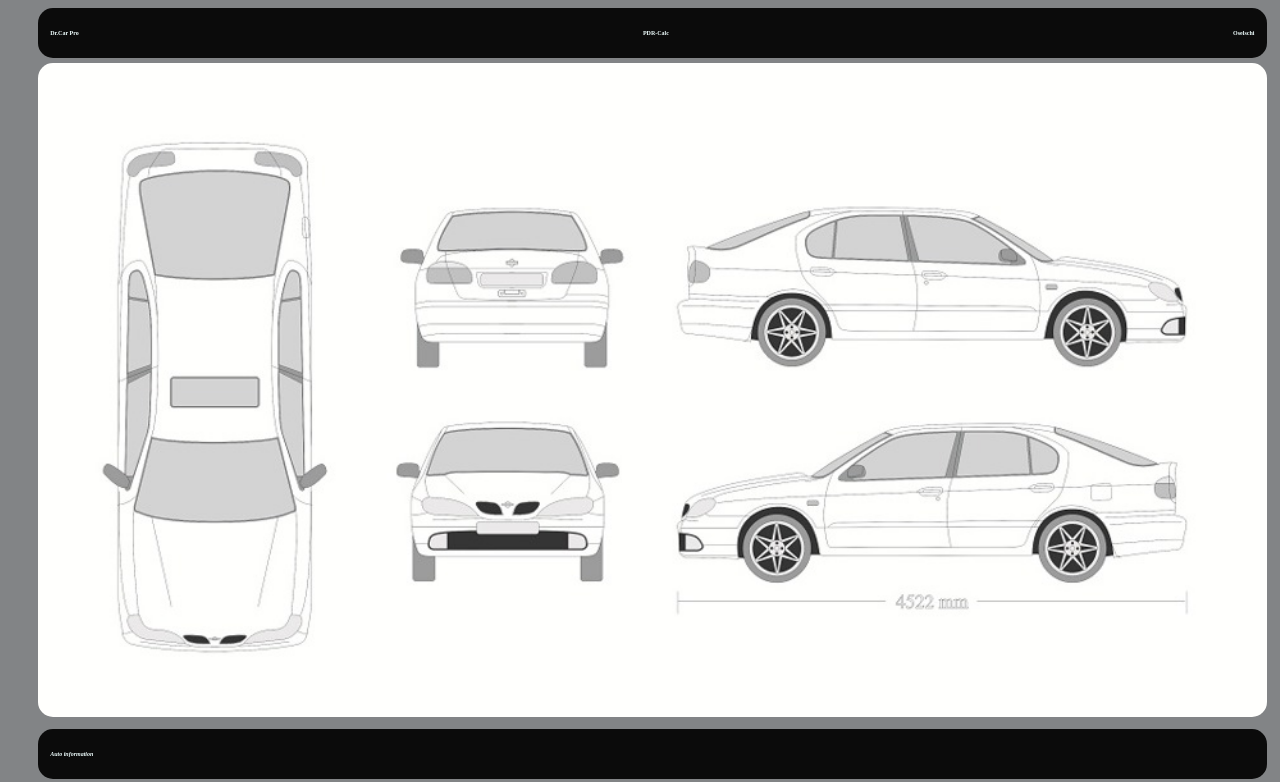
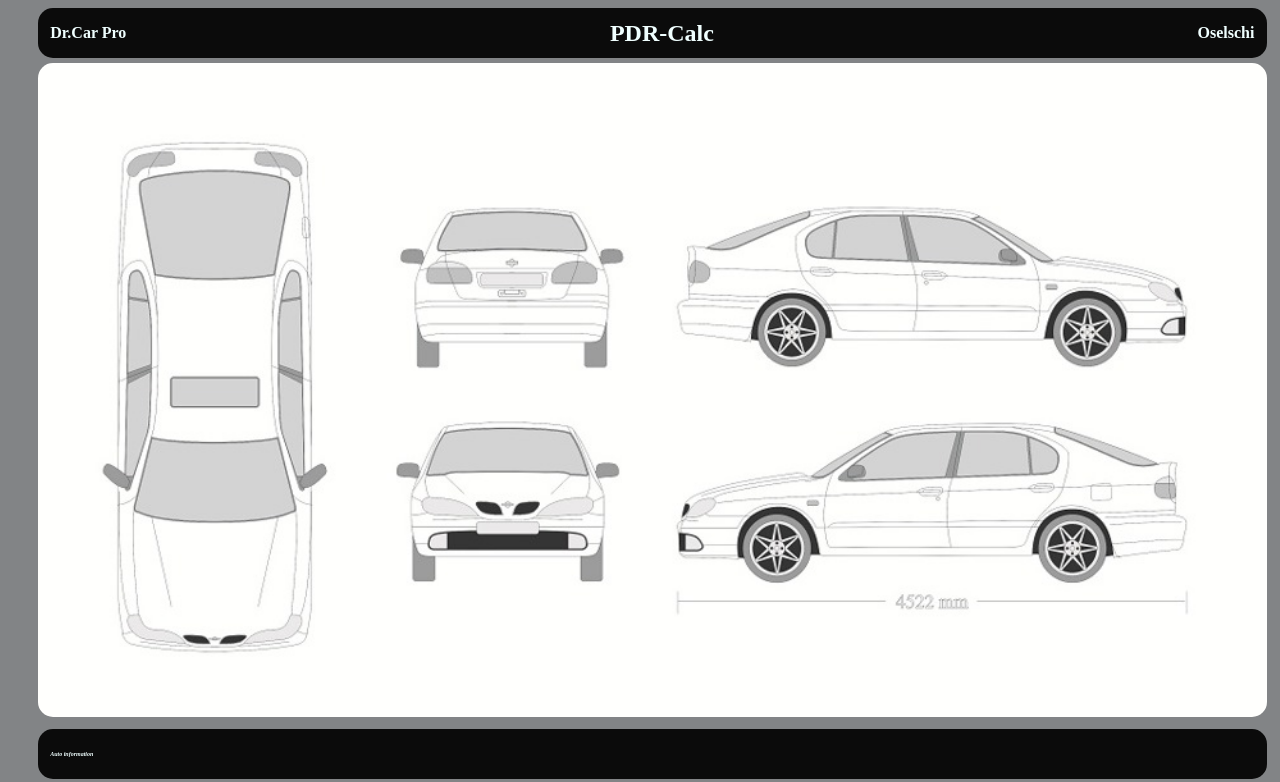
Before and after one commit to PAVLIK-o/Dr.CarPro, a plain HTML site: page index.html in a window 1280 px wide. Shown: the top 782 px of the page. Drawn offline with Linux system fonts and the light colour scheme.

Commit message:
Update style.css

```diff
--- a/css/style.css
+++ b/css/style.css
@@ -31,16 +31,16 @@ body {
 
 .title {
     margin-left: 1%;
-    font-size: 2%;
+    font-size: 2vh;
 }
 
 .pdrtext {
-    font-size: 3%;
+    font-size: 3vh;
 }
 
 .login {
     margin-right: 1%;
-    font-size: 2%;
+    font-size: 2vh;
 }
 
 .imgauto {
```
